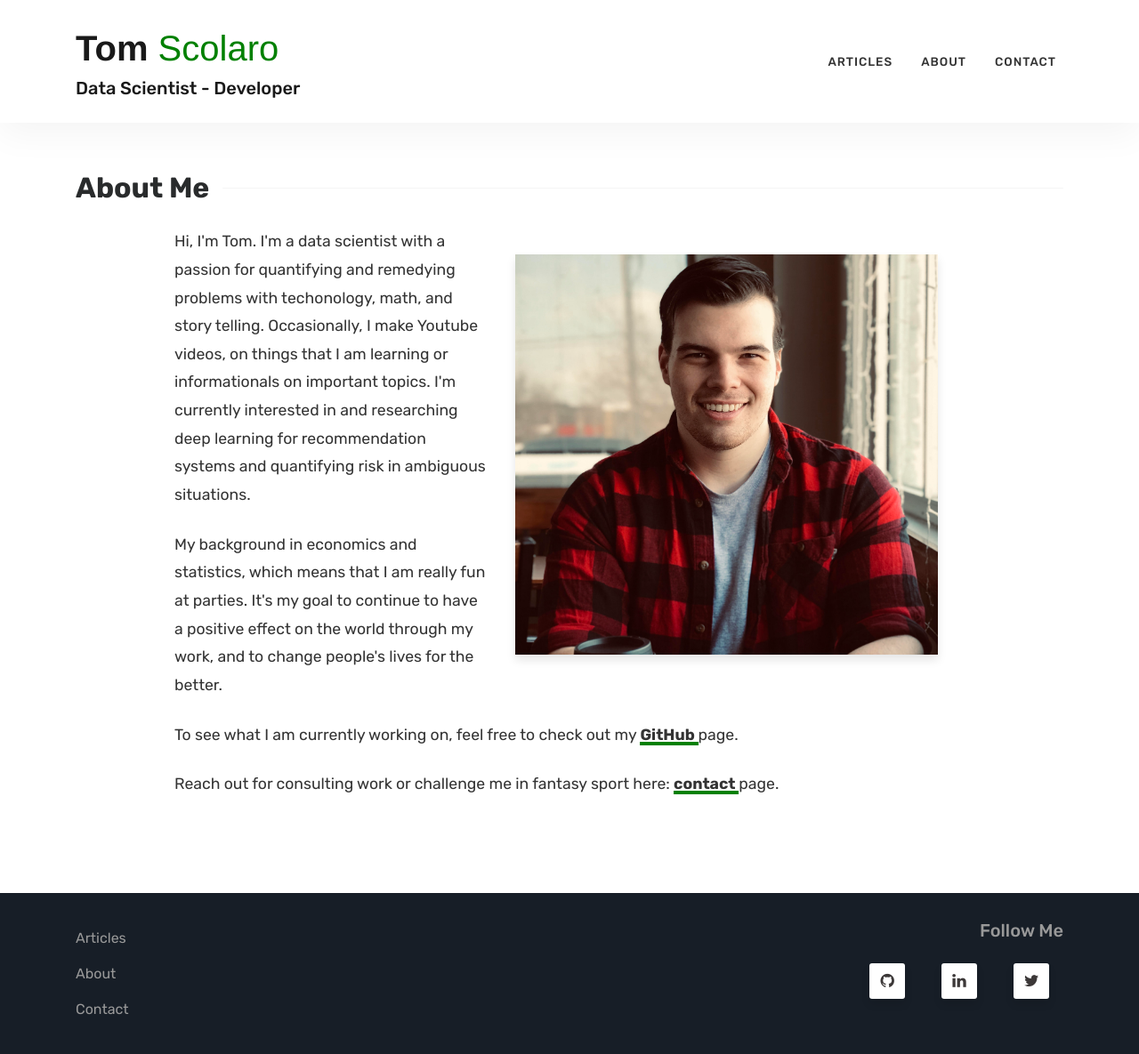
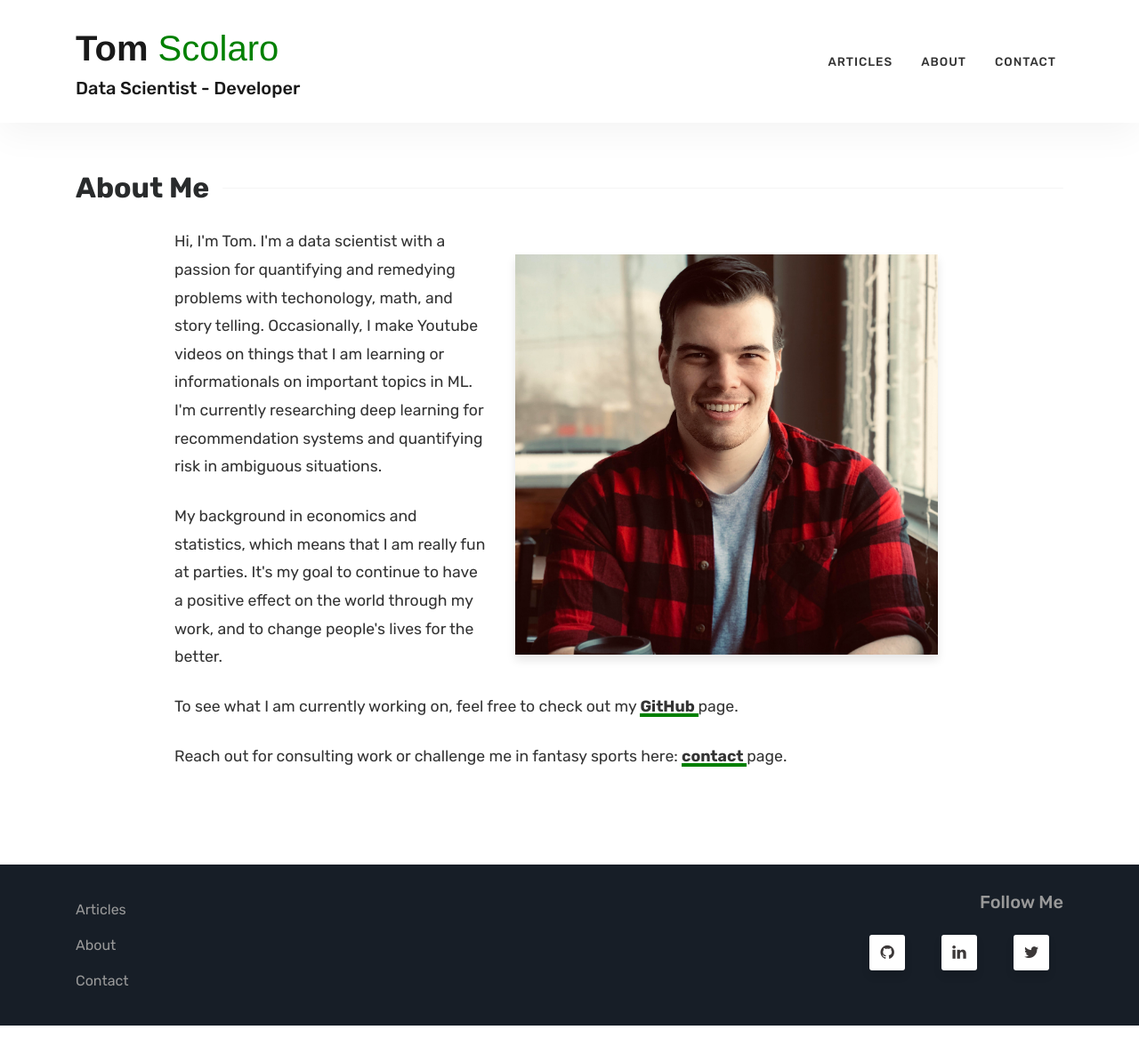
Before and after one commit to tomscolaro/blog, a Jekyll site: the page built from about.html, in a window 1280 px wide and 1185 px high. Shown: the whole window at 89% size. Built offline with Jekyll 4.4.1, drawn with Linux system fonts in a browser that asks for light colours.

Commit message:
switched index.html with articles

```diff
--- a/_layouts/default.html
+++ b/_layouts/default.html
@@ -140,10 +140,6 @@
               <a  class="nav-link" href="https://twitter.com/tom_scolaro">  <i class="fa fa-twitter"></i> </a>
             </div>
 
-
-
-
-
           </div>
         </div>
 
--- a/about.html
+++ b/about.html
@@ -10,7 +10,7 @@
 <img src="{{ site.baseurl }}/assets/images/about.jpg" />
   </div>
 <p>  Hi, I'm Tom. I'm a data scientist with a passion for quantifying and remedying problems with techonology, math, and story telling.
-  Occasionally, I make Youtube videos, on things that I am learning or informationals on important topics. I'm currently interested in and
+  Occasionally, I make Youtube videos on things that I am learning or informationals on important topics in ML. I'm currently
   researching deep learning for recommendation systems and quantifying risk in ambiguous situations.
 </p>
 
@@ -24,7 +24,7 @@
 </p>
 
 <p>
-Reach out for consulting work or challenge me in fantasy sport here:  <a class= 'inline-links' href="{{ site.baseurl }}/contact.html"> contact </a>  page.
+Reach out for consulting work or challenge me in fantasy sports here:  <a class= 'inline-links' href="{{ site.baseurl }}/contact.html"> contact </a>  page.
 </p>
 
 </div>
--- a/index.html
+++ b/index.html
@@ -12,12 +12,11 @@
 {% endif %}
 -->
 
-
 <section class="recent-posts row">
       <div class="col-sm-12">
 
           <div class="section-title">
-              <h2><span>All Articles </span></h2>
+              <h2><span>Articles </span></h2>
           </div>
 
           <div class="masonrygrid row listrecent">
```
Also changed, not shown: articles.html (deleted, +0 -47 lines), 12 other files.
